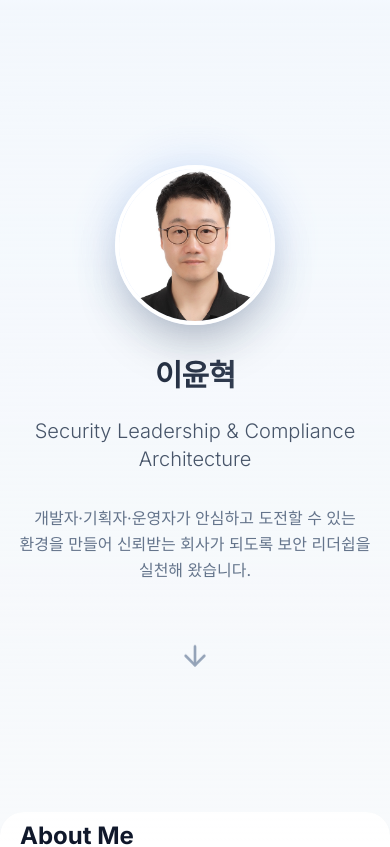
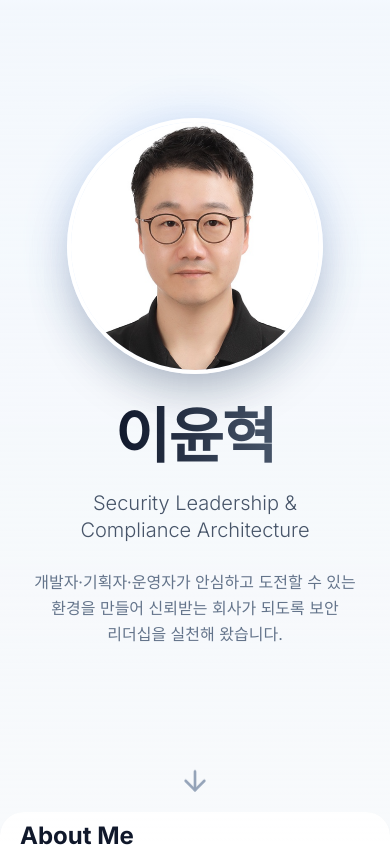
Before and after one commit to dojihyeok/portfolio, a Next.js app: page / in a window 390 px wide. Shown: the top 847 px of the page. Built offline with nearby package versions, Linux system fonts and the light colour scheme.

Commit message:
style: maximize hero section elements for mobile

```diff
--- a/src/app/page.tsx
+++ b/src/app/page.tsx
@@ -19,9 +19,9 @@ export default function Home() {
                     initial={{ opacity: 0, y: 20 }}
                     animate={{ opacity: 1, y: 0 }}
                     transition={{ duration: 0.8 }}
-                    className="z-10"
+                    className="z-10 w-full max-w-4xl mx-auto flex flex-col items-center justify-center h-full pb-20"
                 >
-                    <div className="mb-8 relative w-40 h-40 mx-auto group">
+                    <div className="mb-8 relative w-64 h-64 md:w-72 md:h-72 group">
                         <div className="absolute inset-0 bg-blue-500 rounded-full blur-xl opacity-20 group-hover:opacity-30 transition-opacity"></div>
                         <div className="relative w-full h-full rounded-full overflow-hidden border-4 border-white dark:border-slate-800 shadow-2xl">
                             <Image
@@ -34,18 +34,18 @@ export default function Home() {
                         </div>
                     </div>
 
-                    <h1 className="text-3xl sm:text-5xl md:text-7xl font-bold bg-clip-text text-transparent bg-gradient-to-r from-slate-900 to-slate-600 dark:from-white dark:to-slate-400 mb-6 tracking-tight">
+                    <h1 className="text-6xl md:text-8xl font-bold bg-clip-text text-transparent bg-gradient-to-r from-slate-900 to-slate-600 dark:from-white dark:to-slate-400 mb-6 tracking-tight">
                         이윤혁
                     </h1>
-                    <p className="text-xl md:text-2xl text-slate-600 dark:text-slate-300 mb-8 max-w-2xl mx-auto font-light">
-                        Security Leadership & Compliance Architecture
+                    <p className="text-xl md:text-3xl text-slate-600 dark:text-slate-300 mb-6 max-w-2xl mx-auto font-light leading-snug">
+                        Security Leadership & <br className="block md:hidden" />Compliance Architecture
                     </p>
-                    <p className="text-md text-slate-500 dark:text-slate-400 max-w-lg mx-auto leading-relaxed">
-                        개발자·기획자·운영자가 안심하고 도전할 수 있는 환경을 만들어 신뢰받는 회사가 되도록 보안 리더쉽을 실천해 왔습니다.
+                    <p className="text-base md:text-lg text-slate-500 dark:text-slate-400 max-w-lg mx-auto leading-relaxed px-4 break-keep">
+                        개발자·기획자·운영자가 안심하고 도전할 수 있는 환경을 만들어 신뢰받는 회사가 되도록 보안 리더십을 실천해 왔습니다.
                     </p>
 
 
-                    <div className="mt-16 animate-bounce text-slate-400 flex justify-center">
+                    <div className="absolute bottom-10 animate-bounce text-slate-400 flex justify-center w-full left-0">
                         <ArrowDown size={32} />
                     </div>
                 </motion.div>
```
Also changed, not shown: 1 other file (tests, documents, lock files or other folders).
